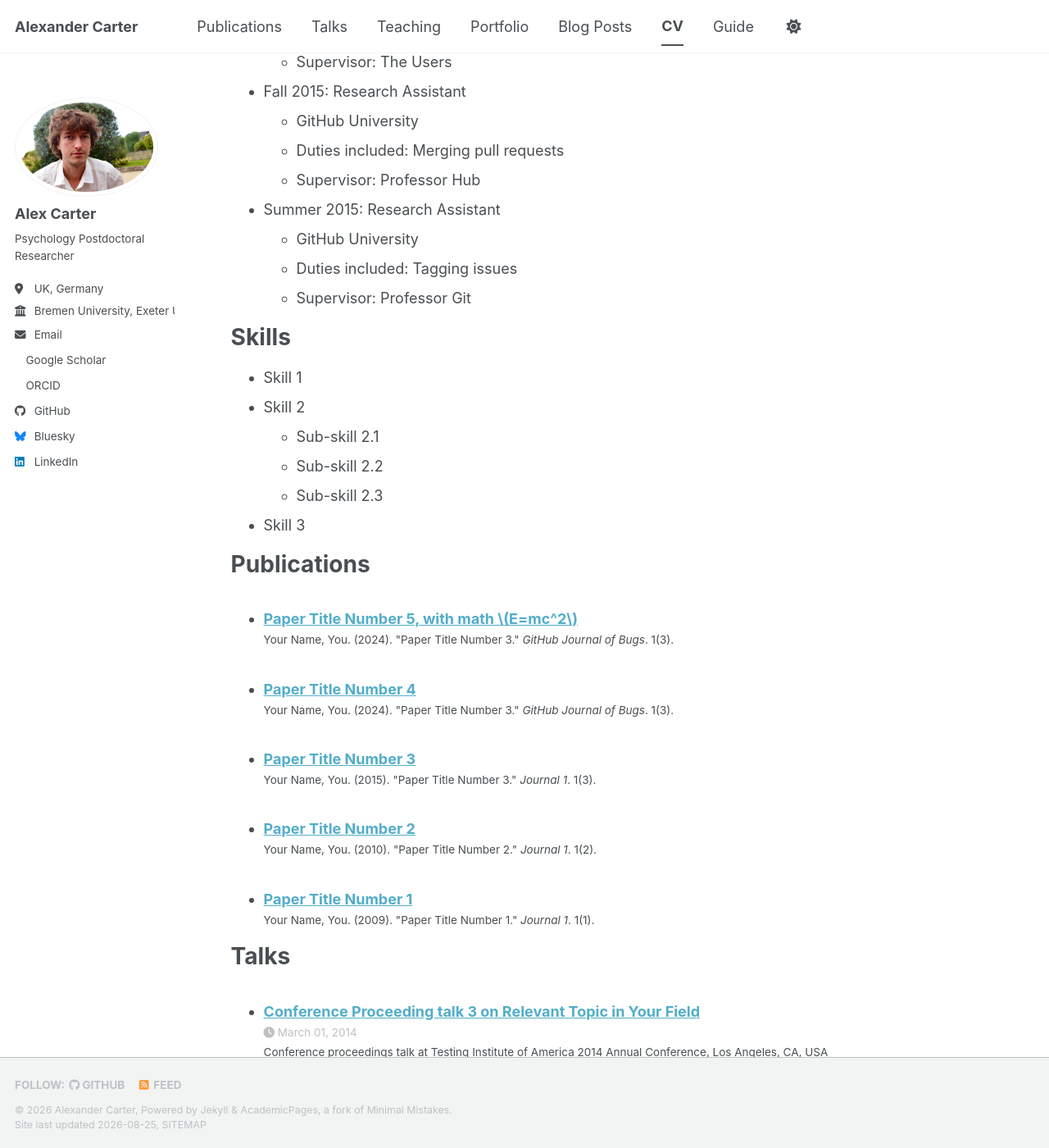
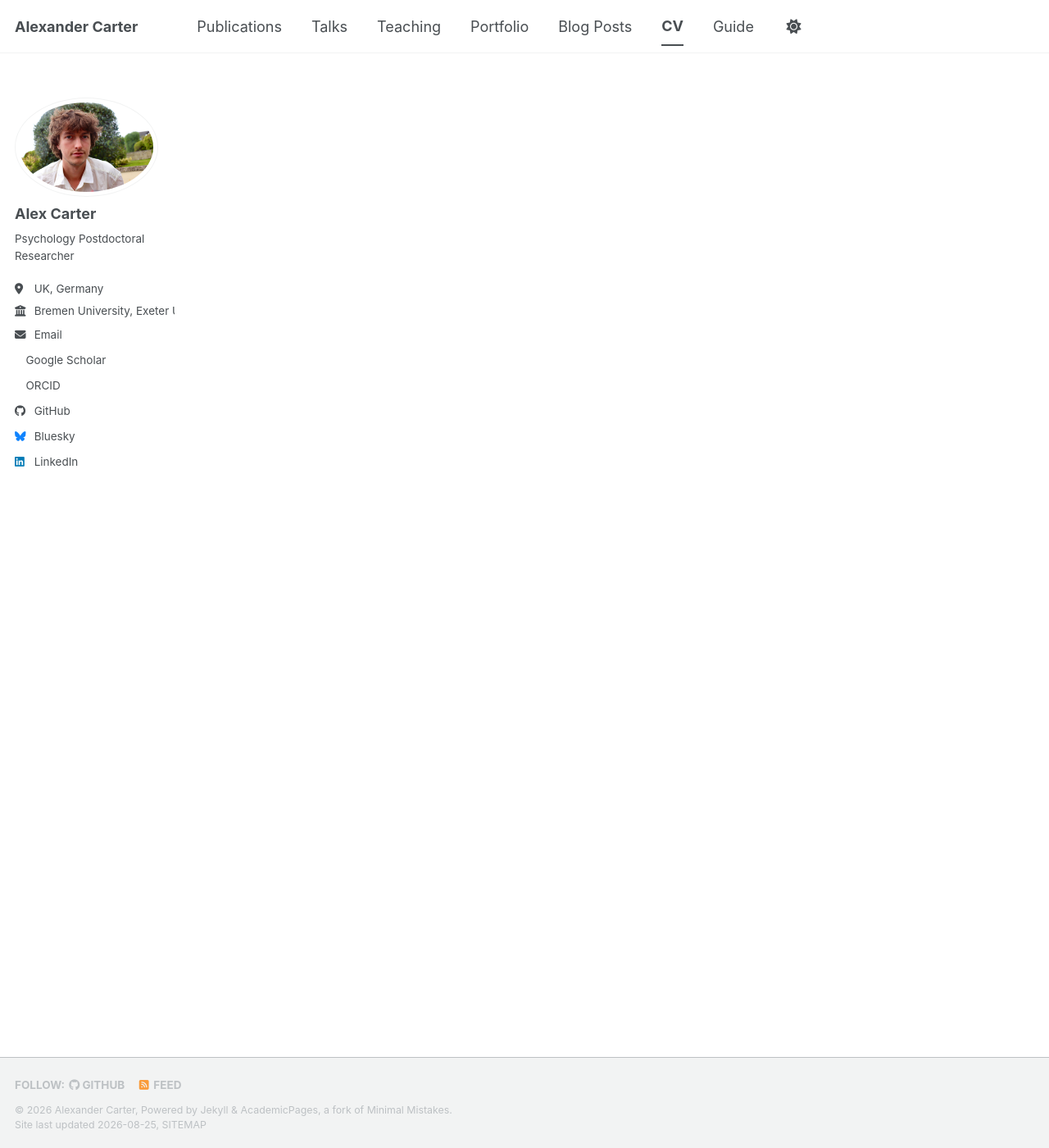
Before and after one commit to Alexander-G-Carter/Alexander-G-Carter.github.io, a Jekyll site: the page built from _pages/cv.md, in a window 1280 px wide and 1400 px high, scrolled down 410 px. Shown: the whole window at 82% size. Built offline with Jekyll 4.4.1, drawn with Linux system fonts in a browser that asks for light colours; a style sheet for code colours, icons or effects is not loaded; some of the changed text lies outside the part shown.

Commit message:
Update cv.md

```diff
--- a/_pages/cv.md
+++ b/_pages/cv.md
@@ -8,57 +8,4 @@ redirect_from:
 ---
 
 {% include base_path %}
-
-Education
-======
-* Ph.D in Version Control Theory, GitHub University, 2018 (expected)
-* M.S. in Jekyll, GitHub University, 2014
-* B.S. in GitHub, GitHub University, 2012
-
-Work experience
-======
-* Spring 2024: Academic Pages Collaborator
-  * GitHub University
-  * Duties includes: Updates and improvements to template
-  * Supervisor: The Users
-
-* Fall 2015: Research Assistant
-  * GitHub University
-  * Duties included: Merging pull requests
-  * Supervisor: Professor Hub
-
-* Summer 2015: Research Assistant
-  * GitHub University
-  * Duties included: Tagging issues
-  * Supervisor: Professor Git
-
-Skills
-======
-* Skill 1
-* Skill 2
-  * Sub-skill 2.1
-  * Sub-skill 2.2
-  * Sub-skill 2.3
-* Skill 3
-
-Publications
-======
-  <ul>{% for post in site.publications reversed %}
-    {% include archive-single-cv.html %}
-  {% endfor %}</ul>
-
-Talks
-======
-  <ul>{% for post in site.talks reversed %}
-    {% include archive-single-talk-cv.html  %}
-  {% endfor %}</ul>
-
-Teaching
-======
-  <ul>{% for post in site.teaching reversed %}
-    {% include archive-single-cv.html %}
-  {% endfor %}</ul>
-
-Service and leadership
-======
-* Currently signed in to 43 different slack teams
+You can view or download my CV here: [Download CV (PDF)](/files/Alexander Carter - Curriculum Vitae (short).pdf)
```
